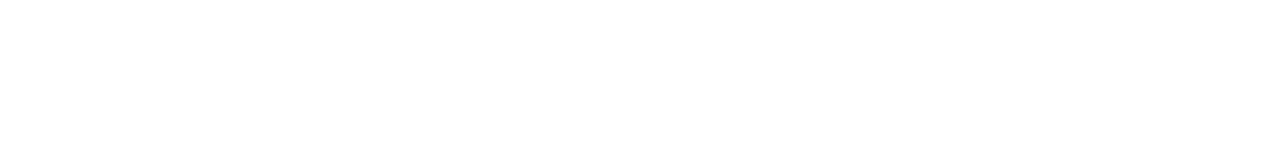
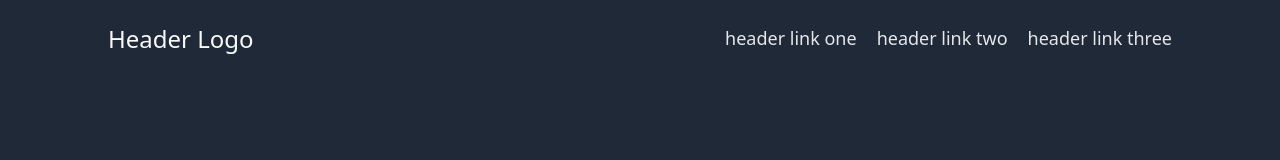
Before and after one commit to macnult/top-landing-page, a plain HTML site: page new.html in a window 1280 px wide. Drawn offline with Linux system fonts and the light colour scheme.

Commit message:
Create header

```diff
--- a/new.html
+++ b/new.html
@@ -10,5 +10,17 @@
 </head>
 <body>
 
+    <!-- Header section -->
+    <header>
+        <div class="logo">Header Logo</div>
+        <nav>
+            <ul>
+                <li><a href="#">header link one</a></li>
+                <li><a href="#">header link two</a></li>
+                <li><a href="#">header link three</a></li>
+            </ul>
+        </nav>
+    </header>
+
 </body>
 </html>
--- a/newstyle.css
+++ b/newstyle.css
@@ -0,0 +1,38 @@
+html{
+    font-family: system-ui, -apple-system, BlinkMacSystemFont, 'Segoe UI', Roboto, Oxygen, Ubuntu, Cantarell, 'Open Sans', 'Helvetica Neue', sans-serif;
+
+
+}
+body {
+    background-color: #1F2937;
+}
+
+/* Header Section */
+header {
+    margin: 0 100px;
+    display: flex;
+    justify-content: space-between;
+}
+.logo {
+    font-size: 24px;
+    color: #F9FAF8;
+    display: flex;
+    align-items: center;
+}
+nav ul {
+    list-style-type: none;
+    font-size: 18px;
+    color: #E5E7EB;
+    display: flex;
+    align-items: center;
+    gap: 20px;
+}
+nav a {
+    text-decoration: none;
+}
+a:link,
+a:hover,
+a:visited,
+a:active {
+    color: #E5E7EB;
+}
```
